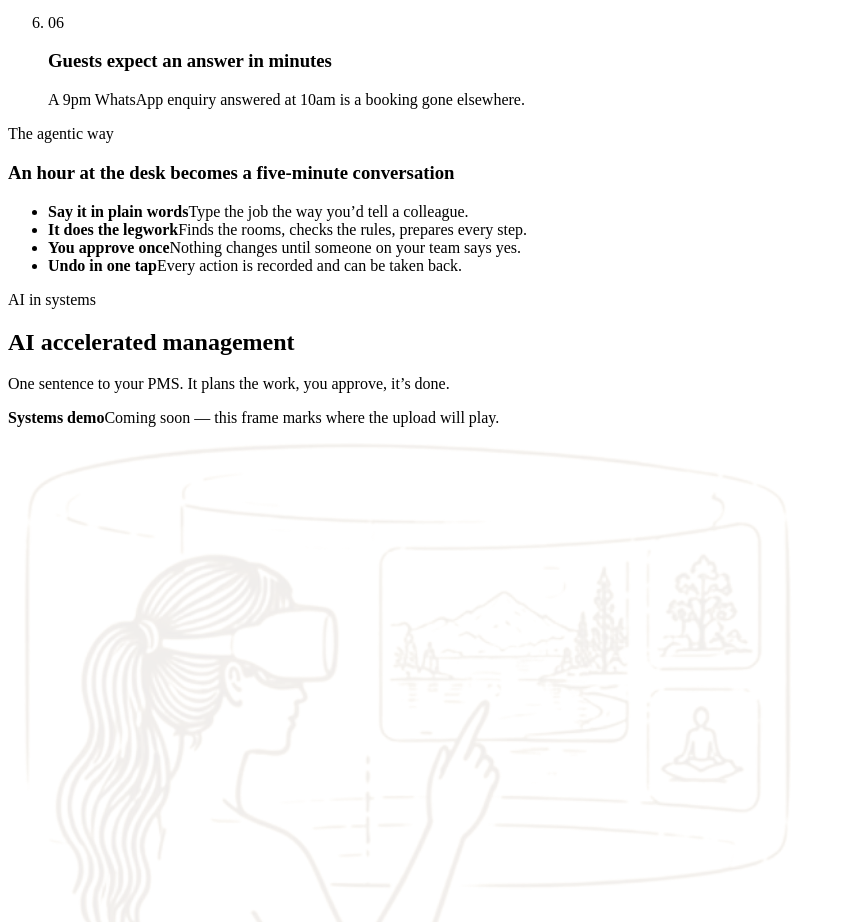
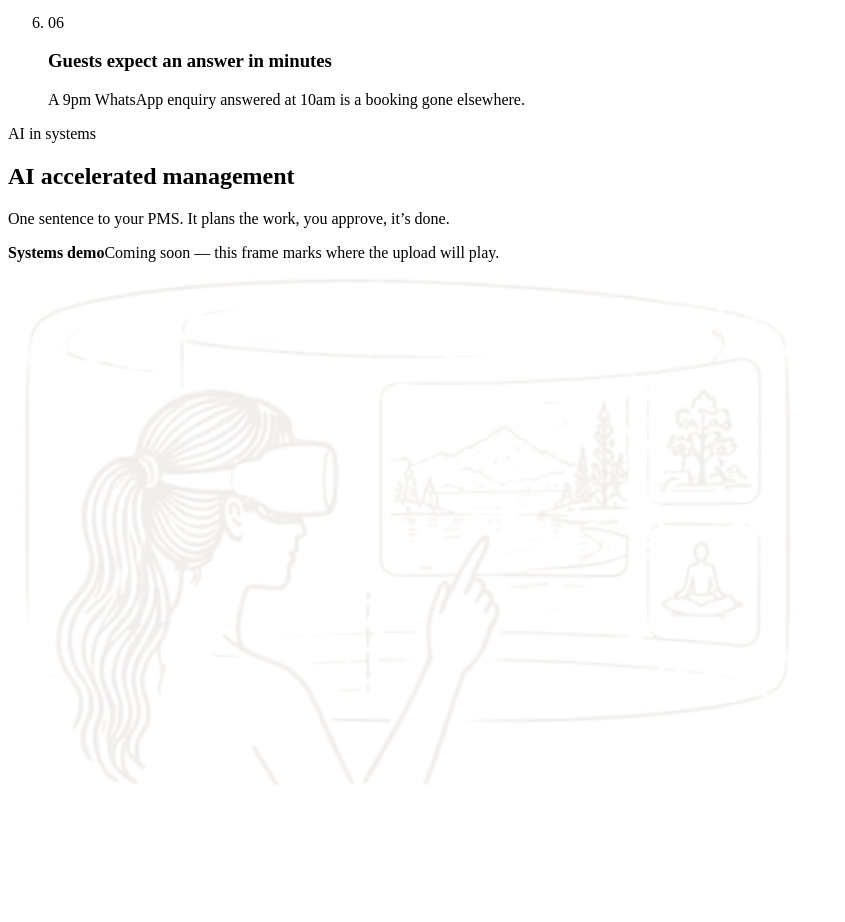
Before and after one commit to Davinder1436/Dridh-landing, a React (Vite) app: page / in a window 1280 px wide. Shown: the part 9682-10604 px from the top of the page, without its empty margins (0-845 px from the left). Built offline with nearby package versions, Linux system fonts and the light colour scheme; the HTML template or start-up script is replaced by a standard one.

Commit message:
Update favicon and refactor Automation component by removing unused AGENTIC array and adjusting styles for improved layout

```diff
--- a/index.html
+++ b/index.html
@@ -2,7 +2,7 @@
 <html lang="en">
   <head>
     <meta charset="UTF-8" />
-    <link rel="icon" type="image/png" href="/dridh-logo@2x.png" />
+    <link rel="icon" type="image/png" href="/favicon-32x32.png" />
     <meta name="viewport" content="width=device-width, initial-scale=1.0" />
     <title>Dridh — a modern foundation for hospitality in the AI era</title>
     <meta name="description" content="Property management, direct booking and guest conversation rebuilt on a foundation designed for how guests find and book hotels now. Running in production at Osho Himalayas." />
--- a/src/components/Automation.tsx
+++ b/src/components/Automation.tsx
@@ -27,13 +27,6 @@
   },
 ]
 
-const AGENTIC = [
-  { h: 'Say it in plain words', p: 'Type the job the way you’d tell a colleague.' },
-  { h: 'It does the legwork', p: 'Finds the rooms, checks the rules, prepares every step.' },
-  { h: 'You approve once', p: 'Nothing changes until someone on your team says yes.' },
-  { h: 'Undo in one tap', p: 'Every action is recorded and can be taken back.' },
-]
-
 export default function Automation() {
   return (
     <section id="automation" className="section-rule">
@@ -57,19 +50,6 @@
             </li>
           ))}
         </ol>
-
-        <div className="auto-answer">
-          <span className="kicker">The agentic way</span>
-          <h3>An hour at the desk becomes a five-minute conversation</h3>
-          <ul>
-            {AGENTIC.map((a) => (
-              <li key={a.h}>
-                <strong>{a.h}</strong>
-                <span>{a.p}</span>
-              </li>
-            ))}
-          </ul>
-        </div>
       </div>
     </section>
   )
--- a/src/styles.css
+++ b/src/styles.css
@@ -370,7 +370,7 @@
 @media (max-width: 700px)  { .era-soon-hotel { display: none; } }
 
 /* ---------- automation backdrops (fold 3) -------------------------------- */
-#automation { position: relative; min-height: 100vh; }
+#automation { position: relative; }
 #automation .wrap { position: relative; z-index: 1; }
 /* down the scroll: beach (small-medium) right, butler (medium) left, burj (large) right;
    burj is portrait, so its width is scaled to keep its long side "large" */
@@ -682,7 +682,7 @@
 
 /* ---------- agentic management (section 4) --------------------------------- */
 /* content holds the left; the right edge stays clear for the burj backdrop */
-.auto-list, .auto-answer { max-width: 860px; }
+.auto-list { max-width: 860px; }
 .auto-list { list-style: none; padding: 0; margin-top: 0; margin-bottom: 0; border-top: 1px solid var(--rule-strong); }
 .auto-row {
   display: grid; grid-template-columns: 56px minmax(0, 1fr); gap: 20px;
@@ -694,22 +694,6 @@
 }
 .auto-row h3 { margin-bottom: 6px; }
 .auto-row p { margin: 0; font-size: 16px; line-height: 1.6; color: var(--ink-soft); }
-.auto-answer {
-  margin-top: clamp(56px, 7vw, 96px); padding: clamp(28px, 4vw, 48px);
-  background: var(--primary); color: var(--ground);
-}
-.auto-answer .kicker { color: var(--sand); }
-.auto-answer h3 { color: var(--ground); max-width: 24ch; }
-.auto-answer ul {
-  list-style: none; padding: 0; margin: clamp(26px, 3vw, 36px) 0 0;
-  display: grid; grid-template-columns: repeat(auto-fit, minmax(min(170px, 100%), 1fr)); gap: 24px;
-}
-.auto-answer li { border-top: 1px solid rgba(245, 243, 235, .28); padding-top: 14px; }
-.auto-answer strong {
-  display: block; font-family: "Cormorant Garamond", Georgia, serif;
-  font-size: 22px; font-weight: 600; line-height: 1.2; color: var(--ground);
-}
-.auto-answer span { display: block; margin-top: 6px; font-size: 14.5px; line-height: 1.55; color: var(--ground); opacity: .82; }
 @media (max-width: 700px) { .auto-row { grid-template-columns: 1fr; gap: 4px; } .auto-row .idx { padding-top: 0; } }
 
 /* ---------- product on ground -------------------------------------------- */
```
Also changed, not shown: public/favicon-32x32.png (added).
